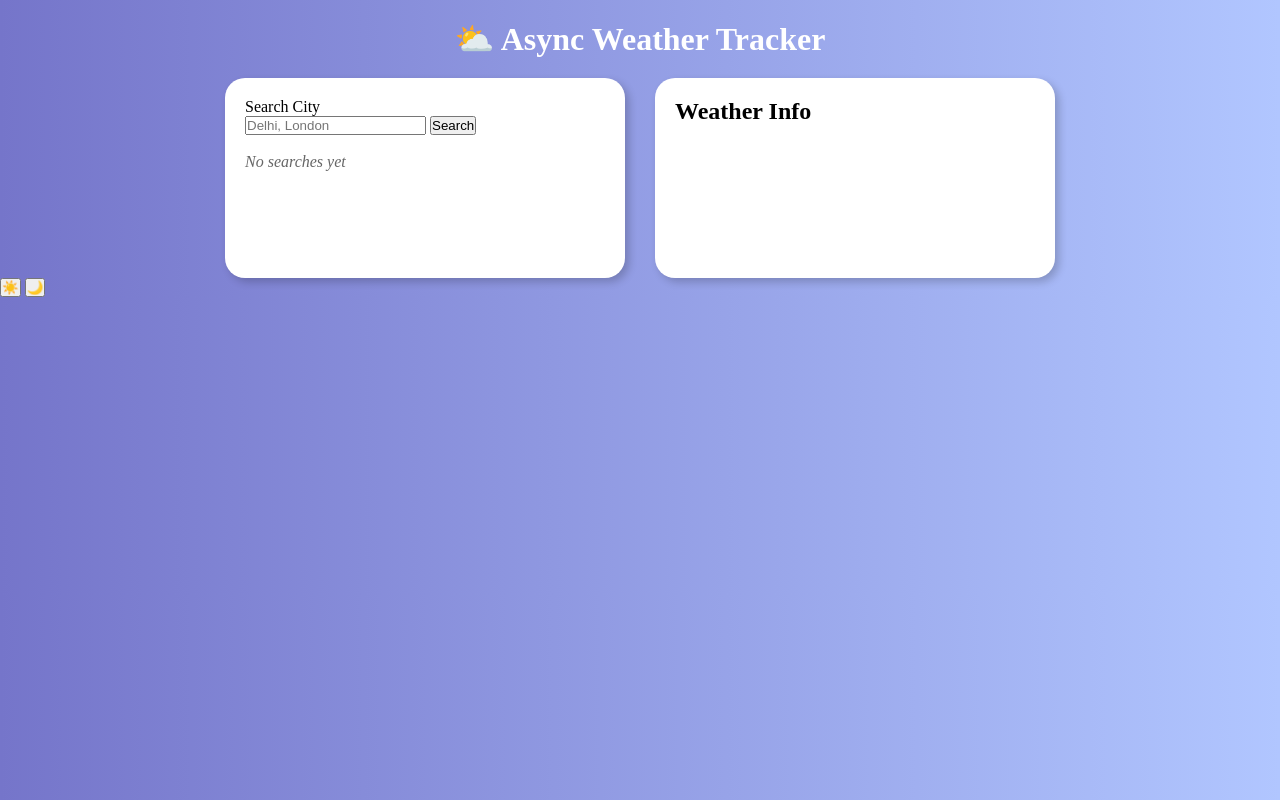
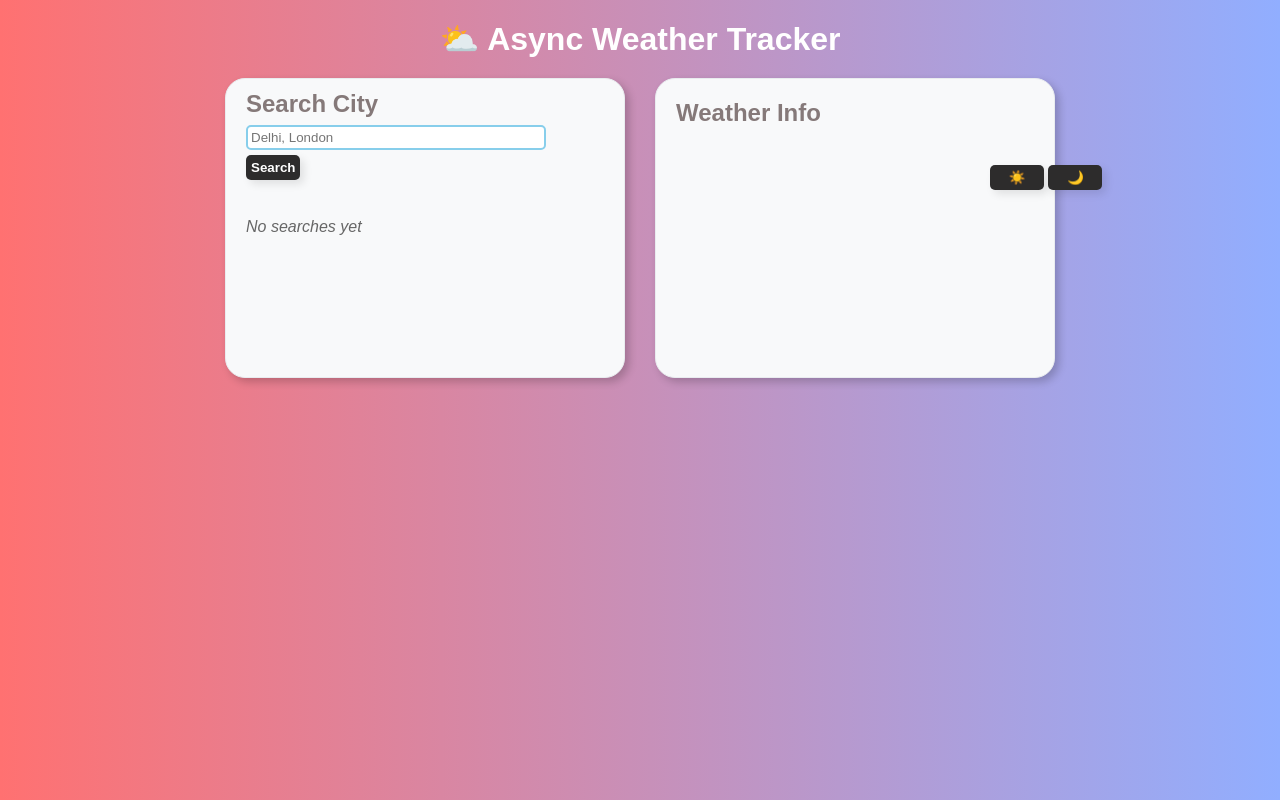
Before and after one commit to manpreetkaur292006-design/ASYNC-WEATHER-TRACKER, a plain HTML site: page index.html in a window 1280 px wide. Both pictures are taken after a click on the button "☀️". Drawn offline with Linux system fonts and the light colour scheme.

Commit message:
added the css

```diff
--- a/style.css
+++ b/style.css
@@ -1,23 +1,38 @@
 
 /* ASYNC WEATHER TRACKER */
 
-*{
+/* CSS STYLING  */
+
+/* ADDING CSS TO THE WHOLE DOCUMENT */
+
+* {
   margin: 0;
   padding: 0;
   box-sizing: border-box;
+  font-family: Arial, Helvetica, sans-serif;
 }
 
-body{
-    background-image: linear-gradient(to right, rgb(117, 117, 202) 0%, rgb(177, 198, 255) 100%);
+/* ADDED THE BACKGROUND IMAGE TO THE BODY */
+
+body {
+  background-image: linear-gradient(
+    to right,
+    rgb(113, 1, 1) 0%,
+    rgb(0, 21, 79) 100%
+  );
 }
 
-#heading{
+/* STYLING THE ELEMENT WITH ID HEADING */
+
+#heading {
   color: white;
   text-align: center;
   margin: 20px;
 }
 
-#main-search-history{
+/* STYLING THE ELEMENT WITH ID MAIN-SEARCH-HISTORY */
+
+#main-search-history {
   display: flex;
   flex-direction: row;
   flex-wrap: wrap;
@@ -26,20 +41,201 @@ body{
   gap: 30px;
 }
 
-#search{
+/* STYLING THE ELEMENT WITH ID SEARCH */
+
+#search {
   background-color: white;
-    height: 200px;
+  height: 300px;
+  width: 400px;
+  border-radius: 20px;
+  padding: 20px;
+  padding-top: 10px;
+  box-shadow: 4px 4px 8px rgba(0, 0, 0, 0.2);
+  line-height: 30px;
+}
+
+
+/* STYLING THE LABEL TAG */
+
+label {
+  font-weight: bold;
+  font-size: large;
+}
+
+/* STYLING THE INPUT TAG */
+
+input {
+  padding: 3px;
+  width: 300px;
+  border-radius: 5px;
+  border: 2px solid skyblue;
+}
+
+/* STYLING #search h2, #weather-info h2, #console h2 */
+
+#search label,
+#weather-info h2 {
+  font-weight: bold;
+  font-size: x-large;
+  margin-bottom: 10px;
+}
+
+ /* ADDING THE MARGIN BOTTOM TO #weather-info h2 */
+
+#weather-info h2{
+  margin-bottom: 15px;
+}
+
+/* STYLING THE BUTTON */
+
+button {
+  background-color: rgb(45, 44, 44);
+  color: white;
+  border: none;
+  font-weight: bold;
+  padding: 5px;
+  border-radius: 5px;
+  width: 54px;
+  box-shadow: 4px 4px 8px rgba(0, 0, 0, 0.1);
+}
+
+/* STYLING THE ELEMENT WITH WEATHER-INFO ID */
+
+#weather-info {
+  background-color: white;
+  height: 300px;
   width: 400px;
   border-radius: 20px;
   padding: 20px;
   box-shadow: 4px 4px 8px rgba(0, 0, 0, 0.2);
 }
 
-#weather-info{
-    background-color: white;
-    height: 200px;
-    width: 400px;
-    border-radius: 20px;
-    padding: 20px;
-    box-shadow: 4px 4px 8px rgba(0, 0, 0, 0.2);
+/* ADDING HOVER EFFECT TO BUTTON */
+
+button:hover {
+  box-shadow: 4px 4px 8px rgba(0, 0, 0, 0.3);
+  padding: 5.5px;
+  background-color: #5a6268;
 }
+
+/* STYLING THE .weather-item CLASS ELEMENTS */
+
+.weather-item {
+  display: flex;
+  justify-content: space-between;
+  padding: 8px;
+  border-left: 4px solid #842c2c;
+  margin-bottom: 6px;
+  background: #f9f9f9;
+}
+
+/* LIGHT THEME*/
+
+/* LIGHT THEME COLOR SCHEME */
+.light {
+  background-image: linear-gradient(
+    to right,
+    rgb(255, 113, 113) 0%,
+    rgb(145, 174, 255) 100%
+  );
+}
+
+
+/* body.light means we are applying the css when the is light and vice versa for dark theme */
+
+/* ADDING THE LIGHT THEME STYLINGS AS FOLLOWS TO EACH AND EVERY PARTS */
+body.light #search, body.light #weather-info, body.light button.btn{
+  background-color: #f8f9fa;
+  color: #857979;
+  border: 1px solid #e9ecef;
+}
+
+body.light button.btn{
+  background-color: rgb(45, 44, 44);
+  color: white;
+  border: none;
+  font-weight: bold;
+  padding: 5px;
+  border-radius: 5px;
+  width: 54px;
+  box-shadow: 4px 4px 8px rgba(0, 0, 0, 0.1);
+}
+
+body.light button.btn:hover{
+  background-color: #5a6268;
+  box-shadow: 4px 4px 8px rgba(0, 0, 0, 0.3);
+  padding: 5.5px;
+}
+
+
+/* DARK THEME */
+
+/* DARK THEME COLOR SCHEME */
+.dark {
+  background-image: linear-gradient(
+    to right,
+    rgb(113, 1, 1) 0%,
+    rgb(0, 21, 79) 100%
+  );
+}
+
+/* ADDING THE DARK THEME STYLINGS AS FOLLOWS TO EACH AND EVERY PARTS */
+body.dark #search, body.dark #weather-info, body.dark button.btn{
+  background-color: #2c3e50;
+  color: #969c9e;
+  border: 1px solid #34495e;
+}
+
+body.dark button.btn{
+  background-color: #34495e;
+}
+
+body.dark button.btn:hover{
+  box-shadow: 4px 4px 8px rgba(0, 0, 0, 0.3);
+  padding: 5.5px;
+  background-color: #5a6268;
+}
+
+
+/* ADDING TRANSITION EFFECTS TO THE FOLLOWING ELEMENTS */
+#search, #weather-info, button.btn {
+    transition: all 0.3s ease;
+}
+
+/* SETTING THE BODY BACKGROUND FOR LIGHT THEME */
+body.light {
+    background-image: linear-gradient(to right, rgb(255, 113, 113) 0%, rgb(145, 174, 255) 100%);
+}
+
+/* SETTING THE BODY BACKGROUND FOR DARK THEME */
+body.dark {
+    background-image: linear-gradient(to right, rgb(113, 1, 1) 0%, rgb(0, 21, 79) 100%);
+}
+
+
+/* HISTORY BUTTONS - STYLINGS */
+.history-btn {
+  background-color: #676767;
+  color: white;
+  border: none;
+  padding: 5px 5px;
+  margin: 5px 0;
+  border-radius: 25px;
+  cursor: pointer;
+  font-size: 14px;
+  width: 100%;
+  transition: all 0.3s;
+}
+
+/* ADDING THE HOVER EFFECT TO THE HISTORY BTN */
+.history-btn:hover {
+  transform: translateY(-2px);
+  box-shadow: 0 5px 15px rgba(0,0,0,0.3);
+}
+
+/* PLACING THE LIGHT AND DARK THEME BTNS TO THEMES TO THE TOP */
+#modes{
+  position: absolute;
+  left: 990px;
+  bottom: 610px;
+}
```
Lines whose indentation alone changed are shown as unchanged.
